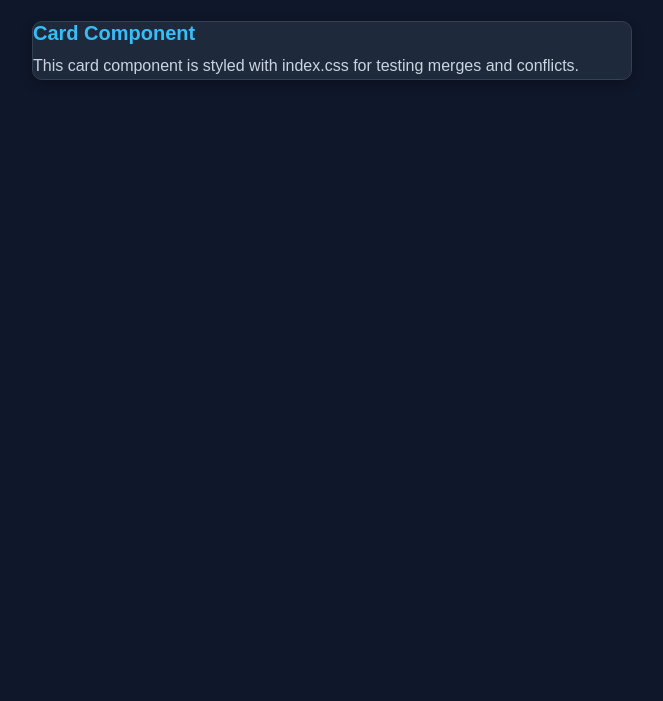
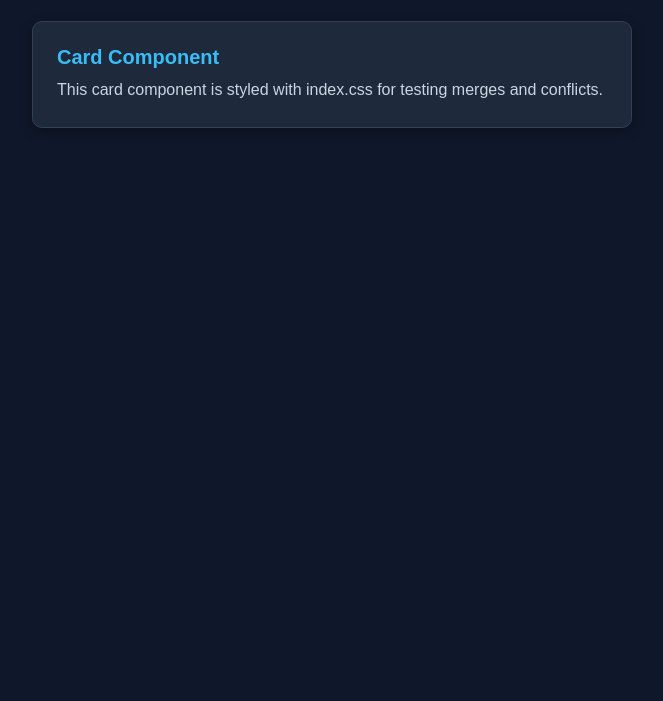
Before and after one commit to Pronoysaha90/2023200010046_02_GitLab, a plain HTML site: page index.html in a window 1280 px wide. Shown: the part 99-800 px from the top of the page, without its empty margins (0-663 px from the left). Drawn offline with Linux system fonts and the light colour scheme.

Commit message:
Final polish on index.css

```diff
--- a/index.css
+++ b/index.css
@@ -35,12 +35,8 @@ body {
   background-color: #1e293b;
   border: 1px solid #334155;
   border-radius: 10px;
-<<<<<<< HEAD
-  padding: 32px;
+  padding: 24px;
   box-shadow: 0 4px 12px rgba(0, 0, 0, 0.3);
-=======
-  padding: 20px;
->>>>>>> branch-2
 }
 
 .card h2 {
```
